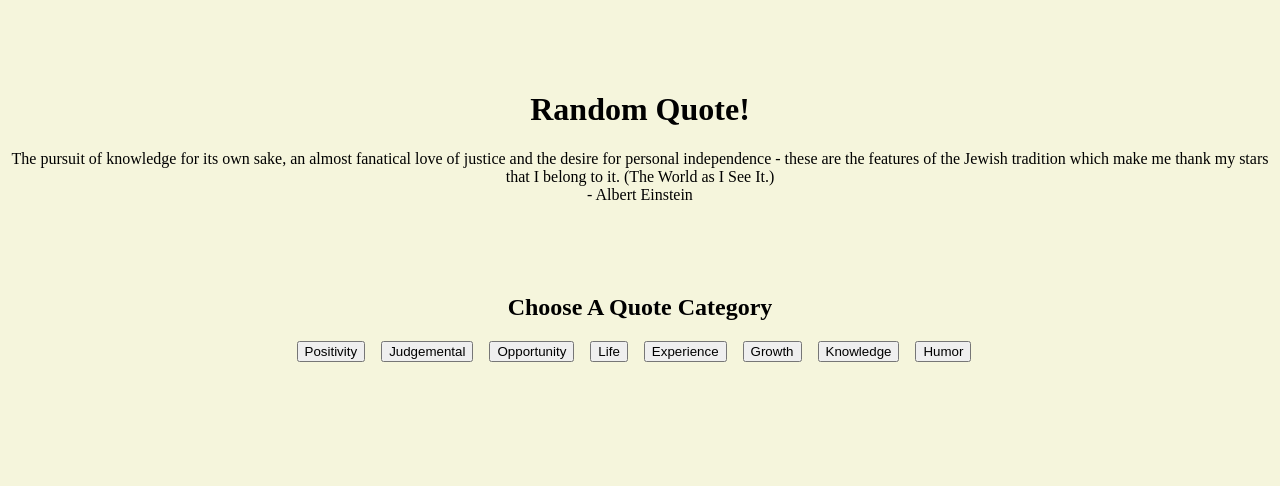
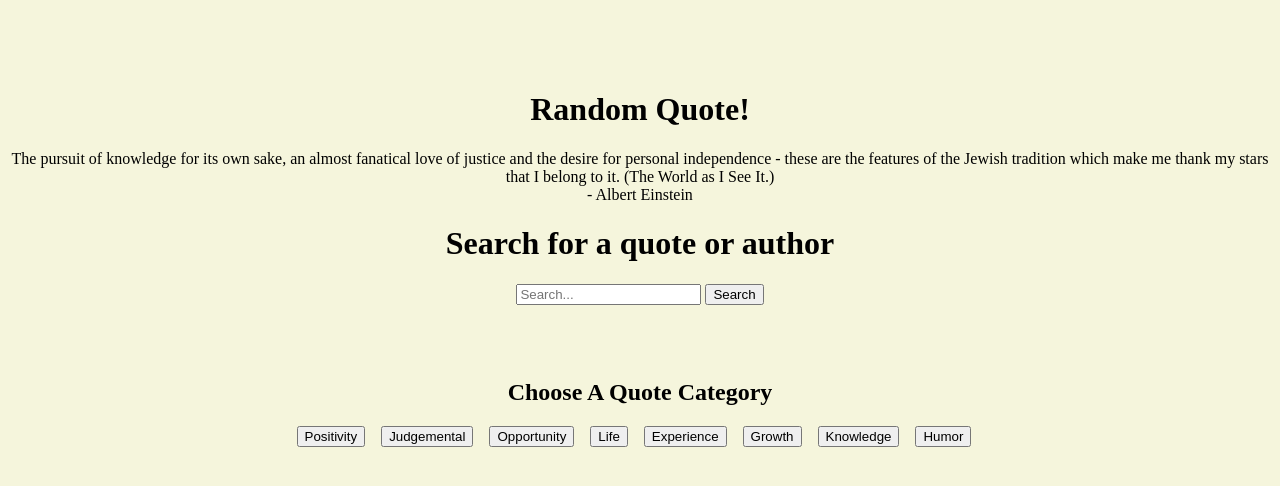
Before and after one commit to dstevens2712/Querch, a Django app: page / in a window 1280 px wide. Shown: the part 60-546 px from the top of the page. Run offline with Django 4.2, Linux system fonts and the light colour scheme; data comes from the database, SQL or seed files in the repository.

Commit message:
search bar

```diff
--- a/qq/quotes/templates/index.html
+++ b/qq/quotes/templates/index.html
@@ -11,8 +11,13 @@
         {{ daily.text }}<br>
         <label>- {{ daily.author.author }}</label>
     </p>
-    <!-- <input type='text' name='search' placeholder='Search Here for a Quote'>&nbsp</input>
-    <input type='submit' value='Search'/> -->
+    <h1>Search for a quote or author</h1>
+<form action="{% url 'search' %}" method="get">
+  {% csrf_token %}
+  <input name="quote" type="text" placeholder="Search..." />
+  <input type='submit' value='Search'/>
+</form>
+
     <br><br><br>
     <h2>Choose A Quote Category</h2>
     <form action="{% url 'results' %}" method="GET">
--- a/qq/quotes/urls.py
+++ b/qq/quotes/urls.py
@@ -1,6 +1,6 @@
 from django.contrib import admin
 from django.urls import path
-from .views import Home, AboutUs, AddQuote, Results, Result, Update
+from .views import Home, AboutUs, AddQuote, Results, Result, Update, Search
 
 # connects our code to a specific page
 # code will render the following URLs: /home /about /add /results
@@ -13,4 +13,5 @@ urlpatterns = [
     path('results', Results.as_view(), name='results'),
     path('result/<int:quote_id>', Result.as_view(), name='result'),
     path('update/<int:quote_id>', Update.as_view(), name='update'),
+    path("search/", Search.as_view(), name='search')
 ]
--- a/qq/quotes/views.py
+++ b/qq/quotes/views.py
@@ -138,3 +138,30 @@ class Update(View):
             quote.delete()
 
             return redirect('home') # If deleted a quote you will be directed back to home page
+
+
+
+
+class Search(View):
+
+    def get(self, request):
+
+        try:
+            search = request.GET['quote']
+            quote = Quote.objects.filter(
+               text__icontains=str(search))
+            authors = Author.objects.filter(authors__icontains=str(search))
+            author_quotes = Quote.objects.filter( author__in=authors)
+            context = {
+                "search": search,
+                "quotes": quote,
+                "authors": authors,
+                "author_quotes":author_quotes
+            }
+
+            return render(request, "search.html", context)
+
+        except Exception as e:
+            print(e)
+
+            return render(request, "search.html")
```
Also changed, not shown: qq/quotes/templates/search.html (+29 -19 lines).
